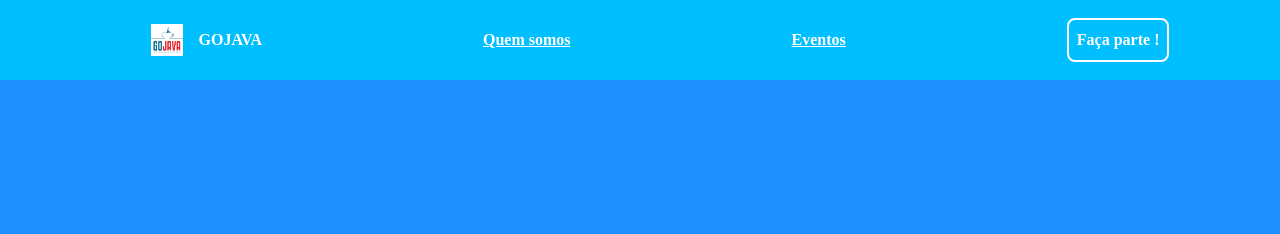
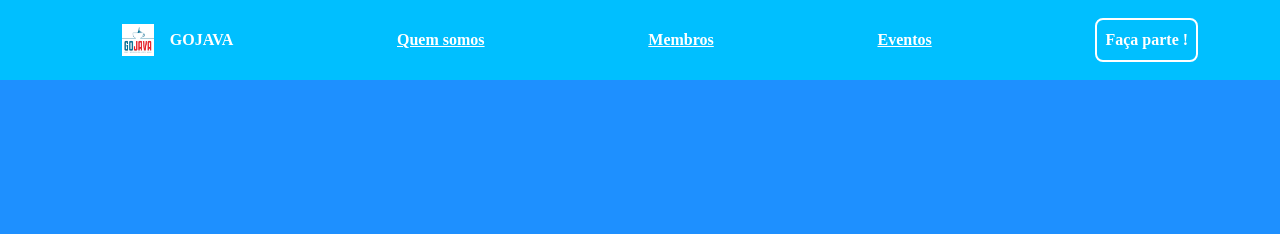
Before and after one commit to gojavajug/gojavajug.github.io, a plain HTML site: page index.html in a window 1280 px wide. Shown: the top 234 px of the page. Drawn offline with Linux system fonts and the light colour scheme.

Commit message:
update: home page to add member page
- add nav link to member page

```diff
--- a/index.html
+++ b/index.html
@@ -12,6 +12,7 @@
     <ul>
         <li><img src="./image/logo.png" alt="logo"><strong>GOJAVA</strong></li>
         <li><a href="#about">Quem somos</a></li>
+        <li><a href="./page/member/index.html">Membros</a></li>
         <li><a href="#events">Eventos</a></li>
         <li><a href="#contacts" id="contacts-menu">Faça parte !</a></li>
     </ul>
```
